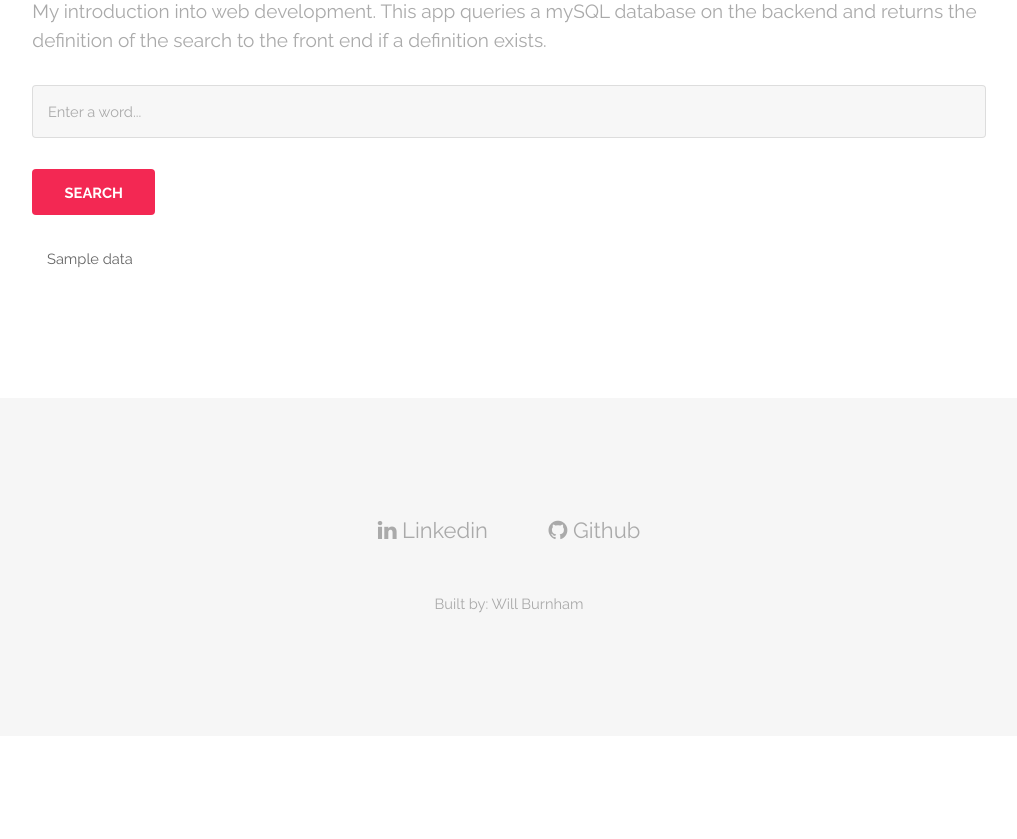
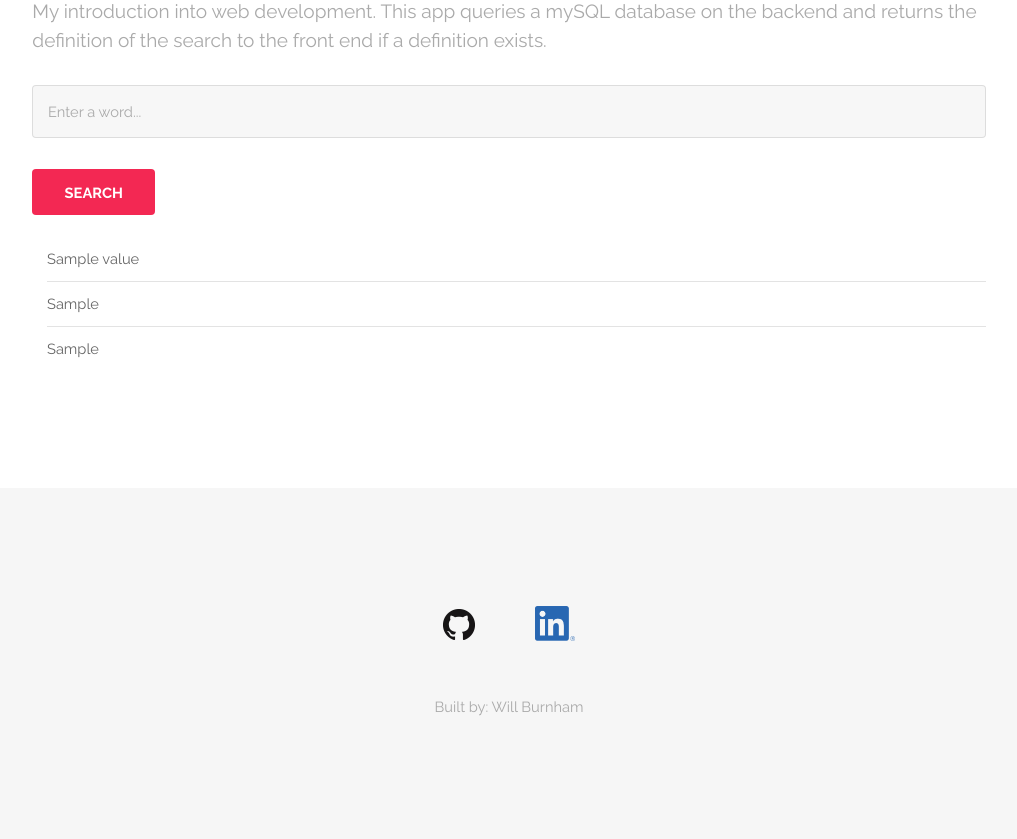
Before and after one commit to WillBurnham/personal-website, a Flask app: template templates/projects.html in a window 1280 px wide. Shown: the part 1194-2033 px from the top of the page, without its empty margins (131-1148 px from the left). Before the commit the page ends 1807 px from the top, so only its background shows below. Run offline with Flask 2, Linux system fonts and the light colour scheme; the template is opened without the code that fills it: most values are stand-ins (such as "Sample title", 1, 10 or a date in 2020); grey boxes marked "Sample" are stand-in pictures.

Commit message:
Update projects.html

```diff
--- a/templates/projects.html
+++ b/templates/projects.html
@@ -164,9 +164,9 @@
     						</form>
     					</section>
     					<ul class="alt" style="list-style-type: none;">
-    						{% for data in my_list %}
-                                <li>{{data}}</li>
-                            {% endfor %}
+    						<li>{{value}}</li>
+    						<li>{{value2}}</li>
+    						<li>{{value3}}</li>
         				</ul>
 					</header>
 
@@ -177,8 +177,8 @@
 			<footer id="footer">
 				<div class="container">
     				<ul class="icons">
-						<li><a href="https://www.linkedin.com/in/will-burnham-405402140/" title="Linkedin &rarr; https://www.linkedin.com/in/will-burnham-405402140/" rel="noopener" target="_blank"><i class="fa fa-linkedin"></i> Linkedin</a></li>
-						<li><a href="https://github.com/WillBurnham" title="Github &rarr; https://github.com/WillBurnham" rel="noopener" target="_blank"><i class="fa fa-github"></i> Github</a></li>
+						<li><a href="https://www.github.com/WillBurnham" target="_blank" class="icon"><img src="/static/images/github32.png" alt="" /></a></li>
+						<li><a href="https://www.linkedin.com/in/will-burnham-405402140/" target="_blank" class="icon"><img src="/static/images/linkedin01.png" alt="" width="40" height="35"/></a></li>
 					</ul>
 					<ul class="copyright">
 						<li>Built by: Will Burnham</li>
```
